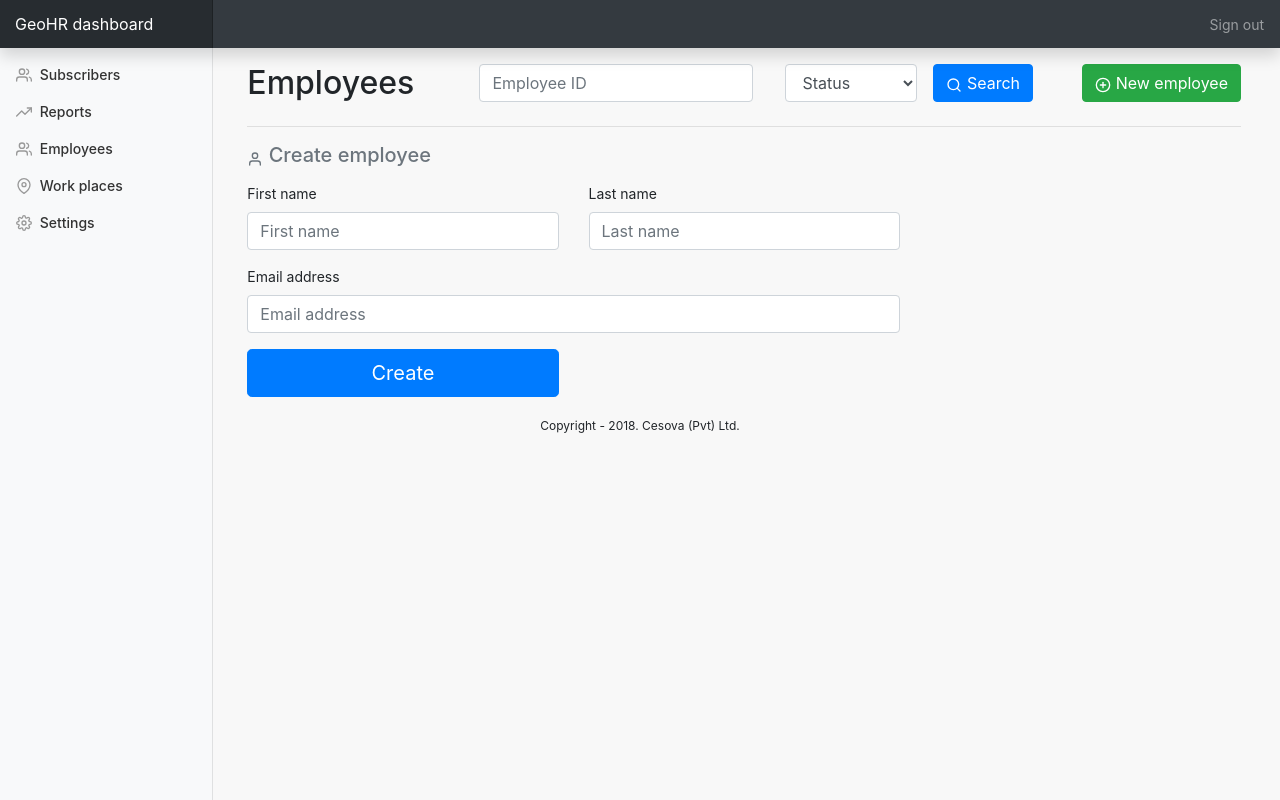
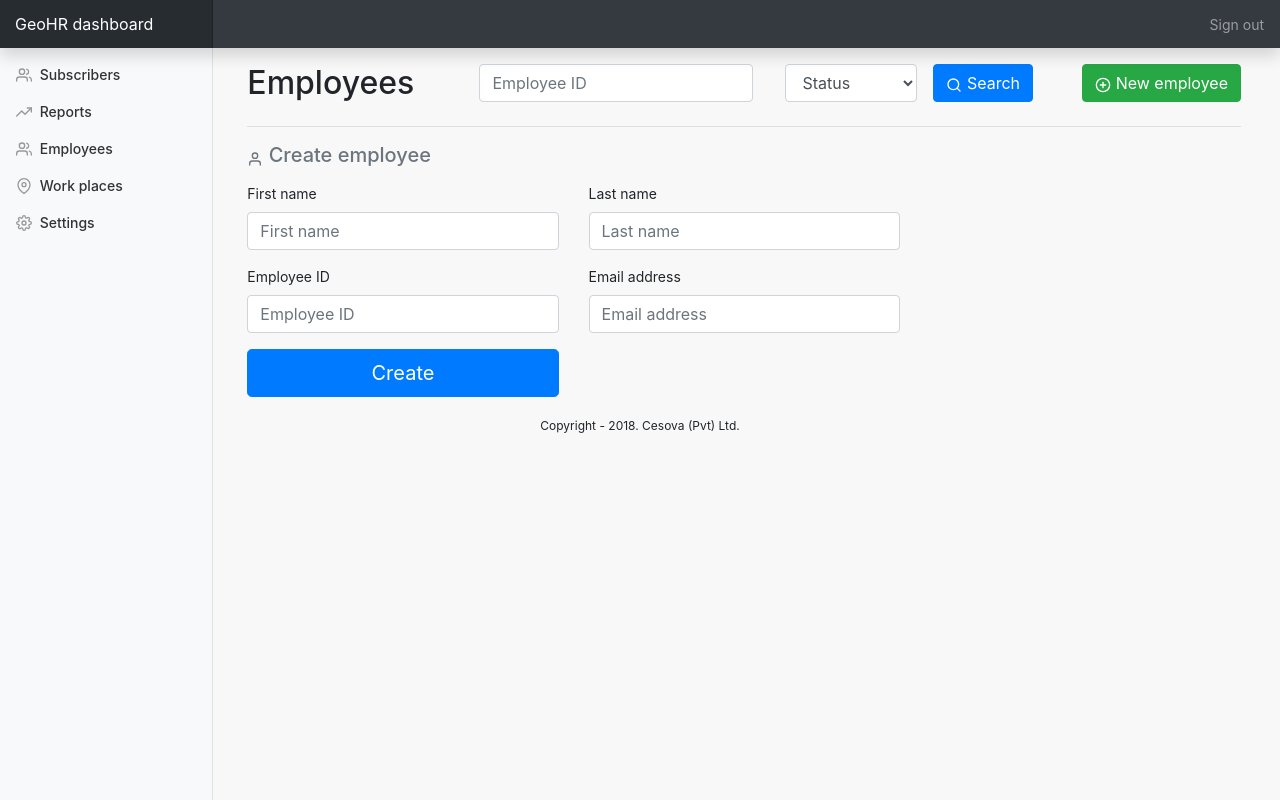
Before and after one commit to GeofencedHR/geohr-web, a CodeIgniter app: page /database/index.php/dashboard/employee_create in a window 1280 px wide. Run offline with CodeIgniter, Linux system fonts and the light colour scheme; some libraries are stand-ins or nearby versions.

Commit message:
Added employee ID field to create employee page

```diff
--- a/application/views/dash_board_employee_create.php
+++ b/application/views/dash_board_employee_create.php
@@ -28,10 +28,15 @@ require_once("dash_board_employee_search.php");
               </div>
             </div>
 
-            <div class="mb-3">
-              <label for="username">Email address</label>
-              <div class="input-group">
-                <input type="email" class="form-control" id="username" placeholder="Email address">
+            <div class="row">
+              <div class="col-md-6 mb-3">
+                <label for="epId">Employee ID</label>
+                <input type="text" class="form-control" id="epId" placeholder="Employee ID">
+              </div>
+
+              <div class="col-md-6 mb-3">
+                <label for="email">Email address</label>
+                <input type="email" class="form-control" id="email" placeholder="Email address">
               </div>
             </div>
 
```
